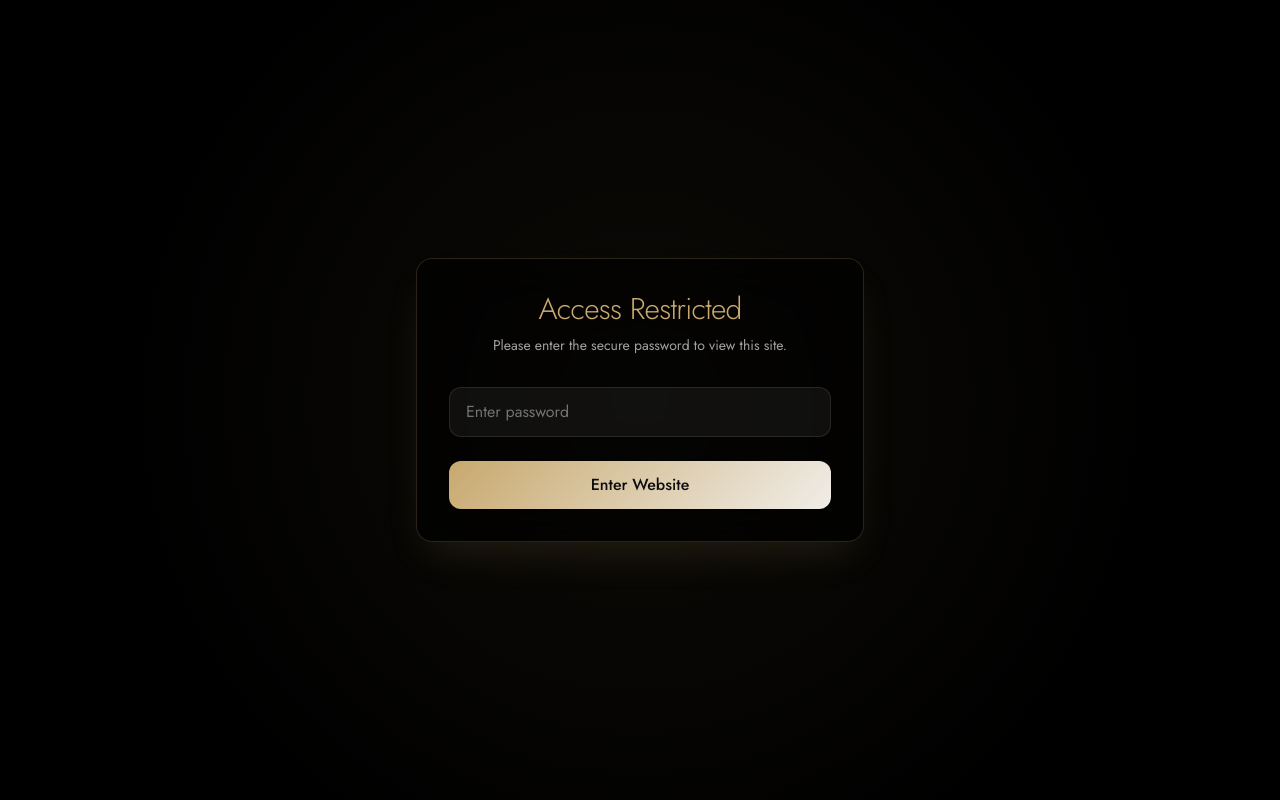
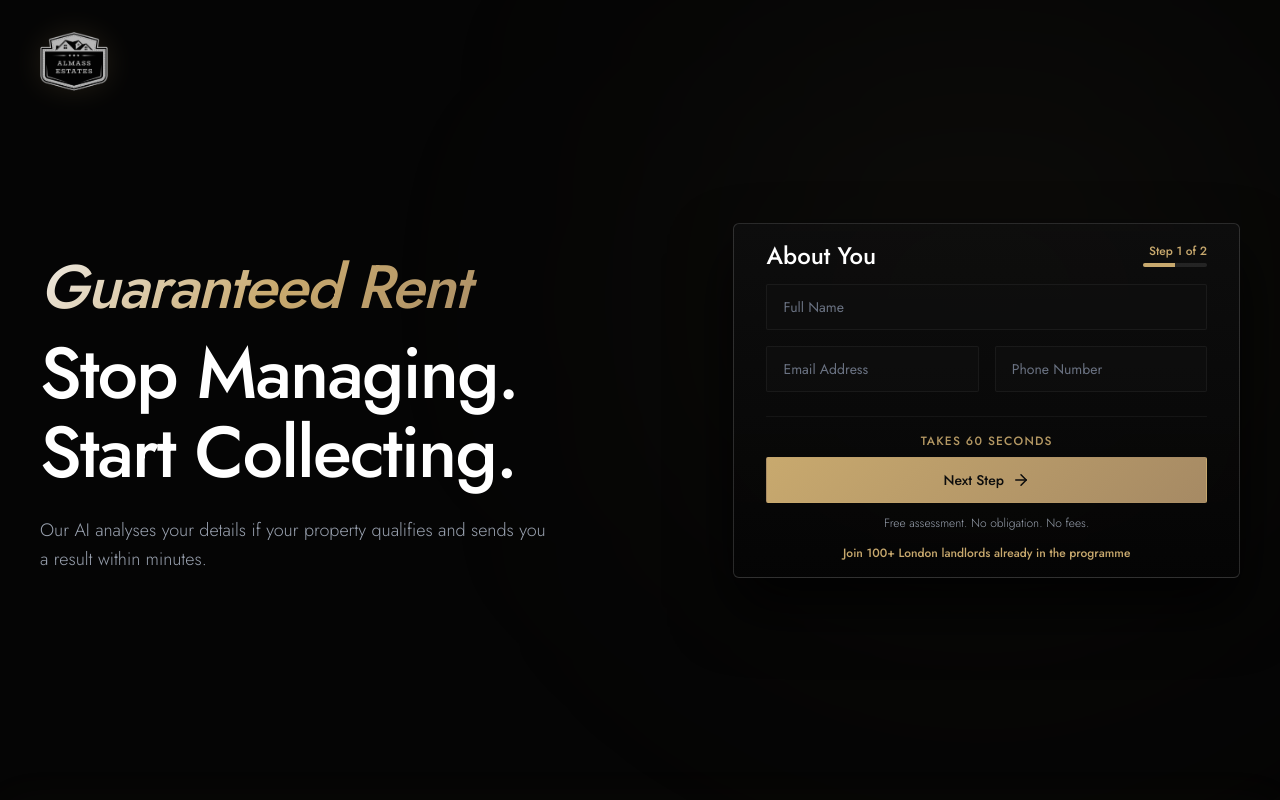
Before and after one commit to officeakmarketing/almass-estates, a React (Vite) app: page / in a window 1280 px wide. Shown: the top 800 px of the page. Built offline with nearby package versions, Linux system fonts and the light colour scheme.

Commit message:
Removed Password

```diff
--- a/src/App.jsx
+++ b/src/App.jsx
@@ -1,4 +1,4 @@
-import React, { useEffect, useRef, useState } from "react";
+import React, { useEffect, useRef } from "react";
 import Hero from "./components/Hero";
 import TrustStrip from "./components/TrustStrip";
 import PainPoints from "./components/PainPoints";
@@ -12,7 +12,6 @@ import FAQ from "./components/FAQ";
 import Footer from "./components/Footer";
 
 import brandConfig from "./config/brand";
-import PasswordScreen from "./components/PasswordScreen";
 
 // Thin gold progress bar that fills as the user scrolls
 function ScrollProgressBar() {
@@ -54,18 +53,6 @@ function ScrollProgressBar() {
 export default function App() {
   useSmoothScroll(0.09);
 
-  const [isAuthenticated, setIsAuthenticated] = useState(false);
-
-  if (!isAuthenticated) {
-    return (
-      <PasswordScreen
-        onAuthenticated={() => {
-          setIsAuthenticated(true);
-        }}
-      />
-    );
-  }
-
   return (
     <div className="font-sans antialiased bg-black min-h-screen">
       <ScrollProgressBar />
--- a/src/components/PasswordScreen.jsx
+++ /dev/null
@@ -1,84 +0,0 @@
-import React, { useState } from "react";
-import brandConfig from "../config/brand";
-
-export default function PasswordScreen({ onAuthenticated }) {
-  const [password, setPassword] = useState("");
-  const [error, setError] = useState("");
-
-  const handleSubmit = async (e) => {
-    e.preventDefault();
-
-    // The secure hash of the randomly generated password: "Xr9#mK2pL"
-    const TARGET_HASH = "e18d4e18c89d023b81021e328428520efc361e812a78f8ba92071c788710d7bf";
-
-    // Hash the input using Web Crypto API
-    const encoder = new TextEncoder();
-    const data = encoder.encode(password);
-    const hashBuffer = await crypto.subtle.digest("SHA-256", data);
-    const hashArray = Array.from(new Uint8Array(hashBuffer));
-    const hashHex = hashArray.map((b) => b.toString(16).padStart(2, "0")).join("");
-
-    if (hashHex === TARGET_HASH) {
-      setError("");
-      onAuthenticated();
-    } else {
-      setError("Incorrect password");
-    }
-  };
-
-  return (
-    <div
-      className="min-h-screen flex items-center justify-center bg-black px-4"
-      style={{
-        backgroundImage: `radial-gradient(circle at center, ${brandConfig.colors.gold}11 0%, transparent 70%)`,
-      }}
-    >
-      <div
-        className="w-full max-w-md p-8 rounded-2xl border bg-black/60 backdrop-blur-xl shadow-2xl"
-        style={{
-          borderColor: `${brandConfig.colors.gold}33`,
-          boxShadow: `0 20px 40px -10px ${brandConfig.colors.gold}22`,
-        }}
-      >
-        <div className="text-center mb-8">
-          <h1
-            className="text-3xl font-light tracking-tight mb-2"
-            style={{ color: brandConfig.colors.gold }}
-          >
-            Access Restricted
-          </h1>
-          <p className="text-neutral-400 text-sm">
-            Please enter the secure password to view this site.
-          </p>
-        </div>
-
-        <form onSubmit={handleSubmit} className="space-y-6">
-          <div>
-            <input
-              type="password"
-              value={password}
-              onChange={(e) => setPassword(e.target.value)}
-              placeholder="Enter password"
-              className="w-full bg-white/5 border border-white/10 rounded-xl px-4 py-3 text-white placeholder:text-neutral-500 focus:outline-none focus:ring-2 transition-all"
-              style={{ focusRingColor: brandConfig.colors.gold }}
-            />
-            {error && (
-              <p className="text-red-400 text-sm mt-2 text-center">{error}</p>
-            )}
-          </div>
-
-          <button
-            type="submit"
-            className="w-full py-3 rounded-xl font-medium transition-all duration-300 hover:scale-[1.02]"
-            style={{
-              background: `linear-gradient(135deg, ${brandConfig.colors.gold}, ${brandConfig.colors.primary})`,
-              color: brandConfig.colors.black,
-            }}
-          >
-            Enter Website
-          </button>
-        </form>
-      </div>
-    </div>
-  );
-}
```
